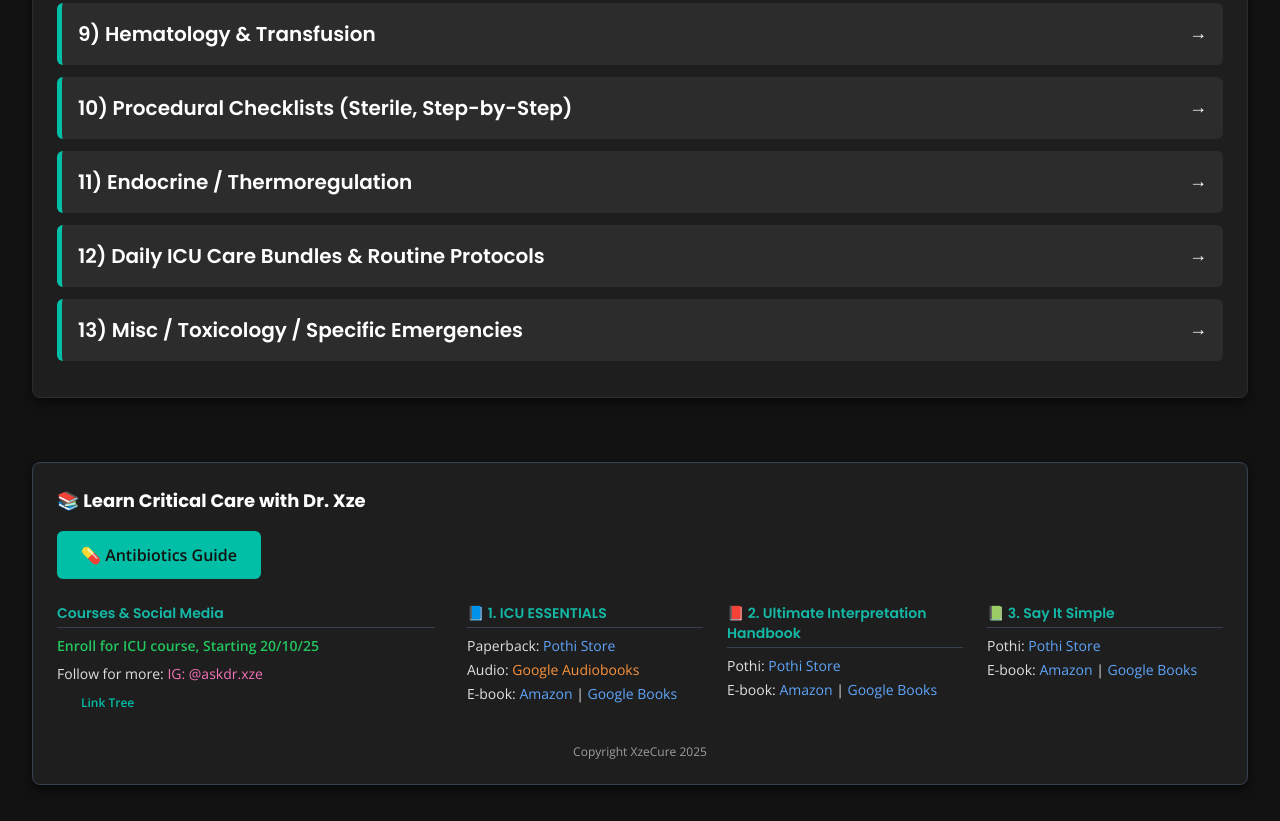
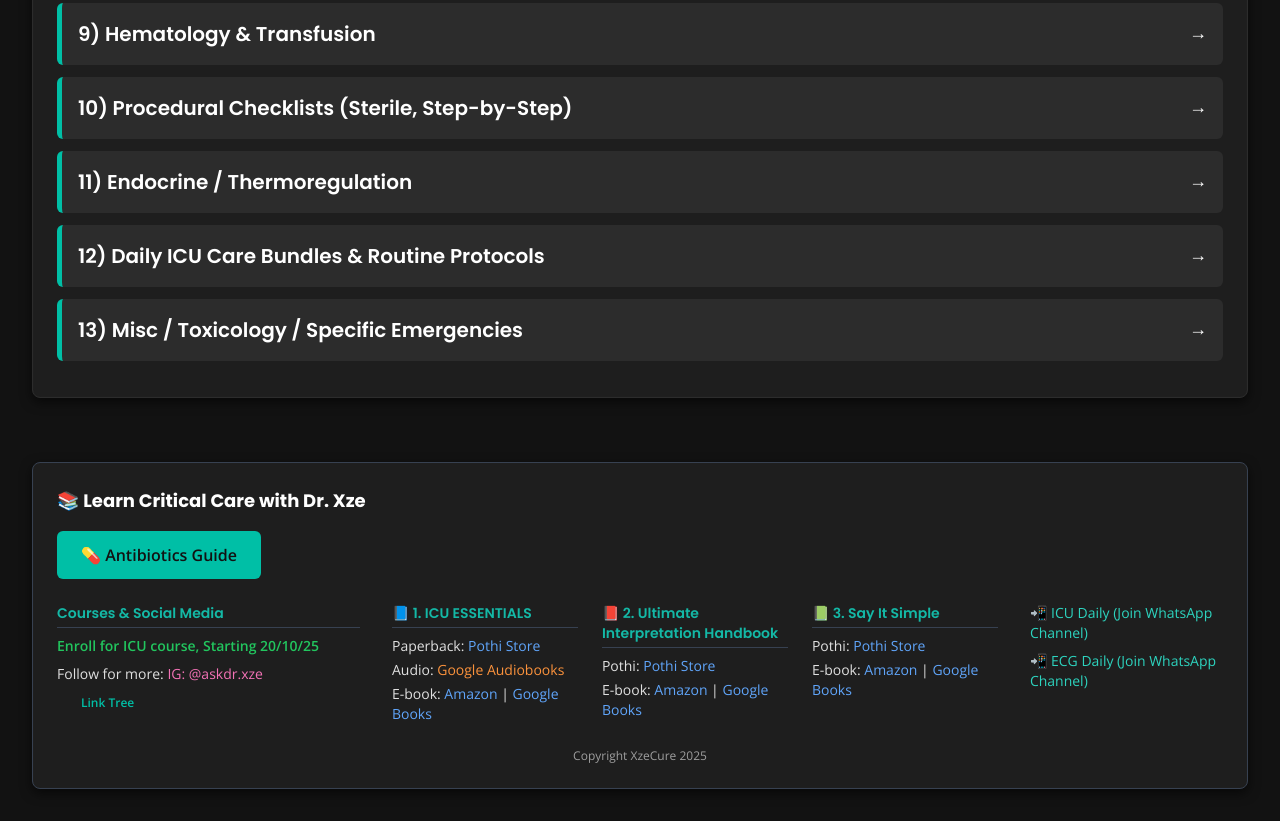
Before and after one commit to XzeCure/XzeCure-ABG-TOOL, a plain HTML site: page index.html in a window 1280 px wide. Shown: the part 829-1650 px from the top of the page. Drawn offline with nearby package versions, Linux system fonts and the light colour scheme.

Commit message:
WhatsApp links index.html

```diff
--- a/index.html
+++ b/index.html
@@ -945,7 +945,7 @@ e.g. 50% = 0.5, 100% = 1">
                     Interpret ABG & Metabolic Status
                 </button>
                 <button onclick="showProtocolsPage()" class="w-full sm:w-1/3 btn btn-secondary relative">
-                    View Protocols
+                    View Protocols 📖
                     <span class="absolute top-0 right-0 -mt-2 -mr-2 px-2 py-0.5 text-xs font-bold leading-none bg-red-600 rounded-full" style="background-color: var(--color-error); color: var(--text-white);">NEW</span>
                 </button>
             </div>
@@ -1022,6 +1022,19 @@ e.g. 50% = 0.5, 100% = 1">
                     </ul>
                 </div>
             </div>
+            <!-- WhatsApp Channel Links -->
+<div class="mt-4 space-y-2">
+  <a href="https://whatsapp.com/channel/0029VbAumoy4Y9lez42s5C13"
+     target="_blank"
+     class="block text-teal-400 hover:underline">
+     📲 ICU Daily (Join WhatsApp Channel)
+  </a>
+  <a href="https://whatsapp.com/channel/0029VbAn5AOK0IBqv6bOjJ2v"
+     target="_blank"
+     class="block text-teal-400 hover:underline">
+     📲 ECG Daily (Join WhatsApp Channel)
+  </a>
+</div>
         </div>
         <p class="text-center text-xs text-gray-500 mt-6" style="color: var(--text-muted);">Copyright XzeCure 2025</p>
     </footer>
```
